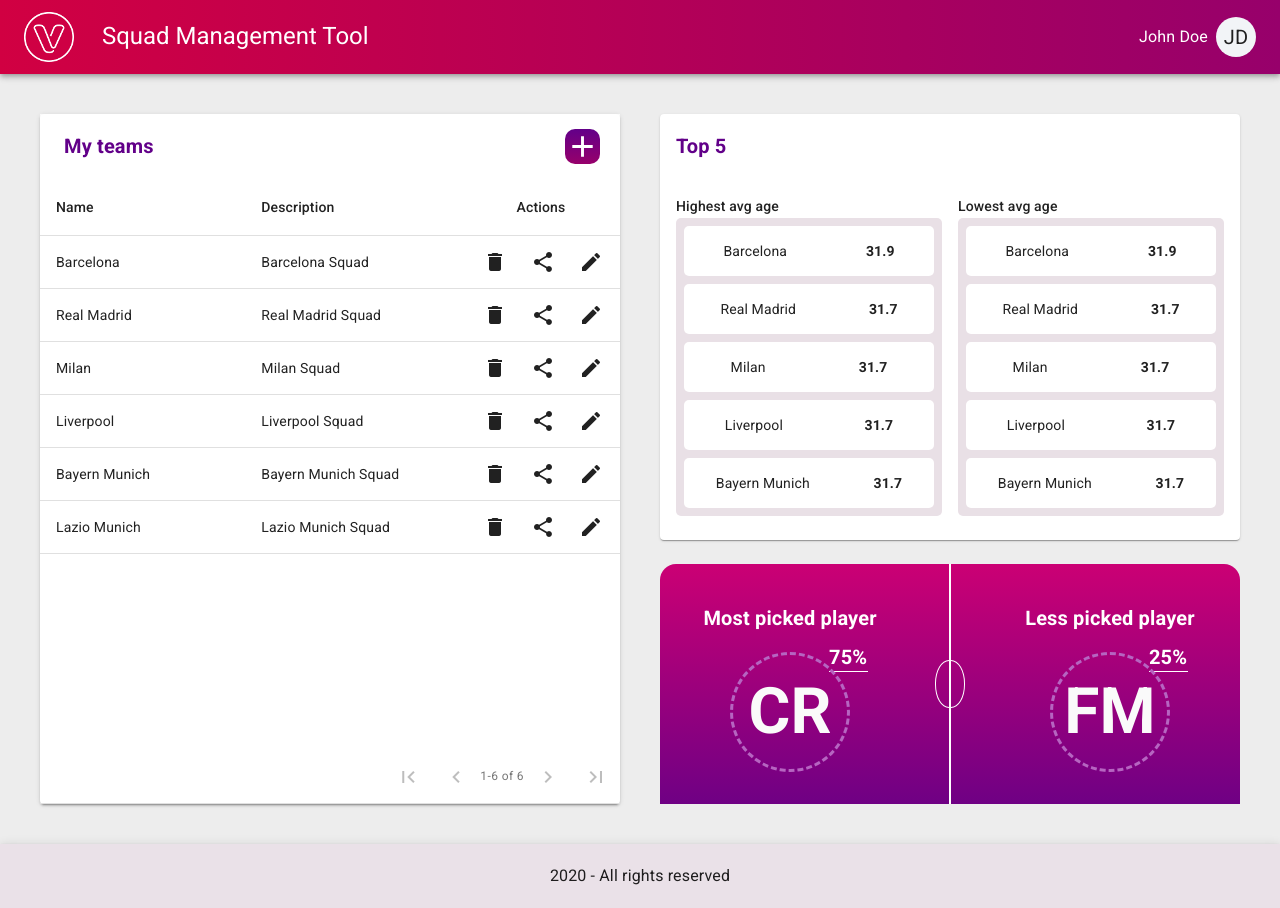
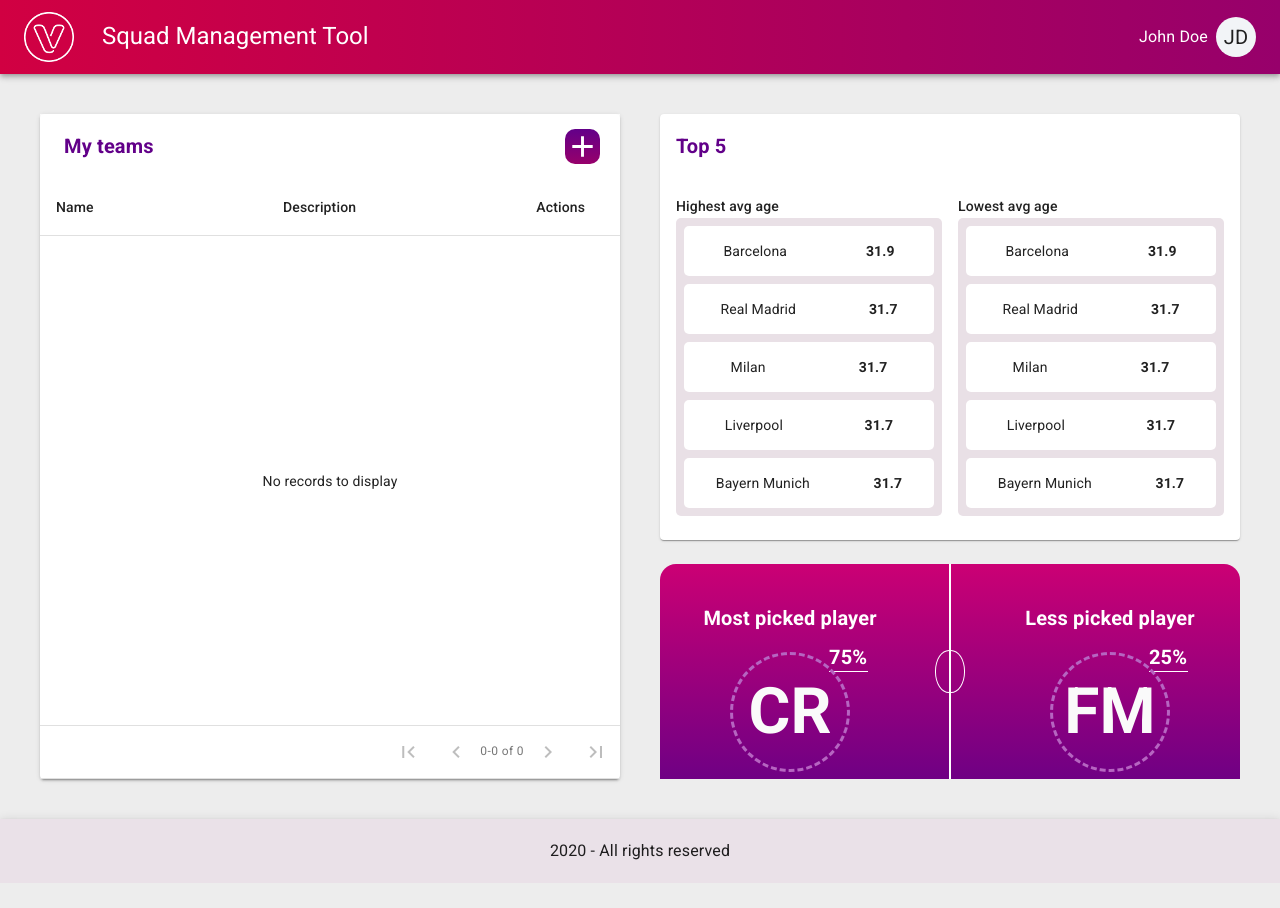
Before and after one commit to jaon82/squad-management-tool, a React (Create React App) app: page / in a window 1280 px wide. After the commit the page ends 883 px from the top, so only its background shows below. Built offline with nearby package versions, Linux system fonts and the light colour scheme.

Commit message:
Update team

```diff
--- a/src/AppRoute.tsx
+++ b/src/AppRoute.tsx
@@ -36,7 +36,13 @@ const AppRoute = (routeProps: AppRouteProps) => {
   const storageToken = "@venturus-squad-management-tool";
   const classes = useStyles();
   const Component = routeProps.component;
-  const [teams, setTeams] = useState<Team[]>([]);
+  let storageTeams = [];
+  const storageString = localStorage.getItem(storageToken);
+  if (storageString) {
+    const storageObject = JSON.parse(storageString);
+    storageTeams = storageObject.teams;
+  }
+  const [teams, setTeams] = useState<Team[]>(storageTeams);
 
   const updateTeams = (teams: Team[]) => {
     const storageString = localStorage.getItem(storageToken);
@@ -45,14 +51,6 @@ const AppRoute = (routeProps: AppRouteProps) => {
     localStorage.setItem(storageToken, JSON.stringify(storageObject));
     setTeams(teams);
   };
-
-  useEffect(() => {
-    const storageString = localStorage.getItem(storageToken);
-    if (storageString) {
-      const storageObject = JSON.parse(storageString);
-      setTeams(storageObject.teams);
-    }
-  }, []);
 
   return (
     <div className={classes.root}>
--- a/src/pages/Dashboard/MyTeams.tsx
+++ b/src/pages/Dashboard/MyTeams.tsx
@@ -3,6 +3,8 @@ import { useHistory } from "react-router-dom";
 import { makeStyles, Theme, createStyles } from "@material-ui/core/styles";
 import Add from "@material-ui/icons/Add";
 import MaterialTable from "material-table";
+
+import Team from "../../helpers/Team";
 
 const useStyles = makeStyles((theme: Theme) =>
   createStyles({
@@ -13,20 +15,9 @@ const useStyles = makeStyles((theme: Theme) =>
   })
 );
 
-interface Data {
-  id: number;
-  name: string;
-  description: string;
+interface Props {
+  teams: Team[];
 }
-
-const rows: Data[] = [
-  { id: 1, name: "Barcelona", description: "Barcelona Squad" },
-  { id: 2, name: "Real Madrid", description: "Real Madrid Squad" },
-  { id: 3, name: "Milan", description: "Milan Squad" },
-  { id: 4, name: "Liverpool", description: "Liverpool Squad" },
-  { id: 5, name: "Bayern Munich", description: "Bayern Munich Squad" },
-  { id: 6, name: "Lazio Munich", description: "Lazio Munich Squad" },
-];
 
 function AddBoxLarge() {
   return (
@@ -41,7 +32,7 @@ function AddBoxLarge() {
   );
 }
 
-function MyTeams() {
+function MyTeams({ teams }: Props) {
   const classes = useStyles();
   const history = useHistory();
 
@@ -53,7 +44,7 @@ function MyTeams() {
           { title: "Name", field: "name" },
           { title: "Description", field: "description" },
         ]}
-        data={rows}
+        data={teams}
         options={{
           sorting: true,
           search: false,
@@ -85,7 +76,7 @@ function MyTeams() {
             icon: "edit",
             tooltip: "Edit",
             onClick: (event, rowData: any) =>
-              history.push(`/team/${rowData.id}`),
+              history.push(`/team/${rowData.name}`),
           },
         ]}
       />
--- a/src/pages/Dashboard/index.tsx
+++ b/src/pages/Dashboard/index.tsx
@@ -6,13 +6,19 @@ import MyTeams from "./MyTeams";
 import TopFive from "./TopFive";
 import PickedPlayer from "./PickedPlayer";
 
+import Team from "../../helpers/Team";
+
 const useStyles = makeStyles((theme) => ({
   root: {
     height: "100%",
   },
 }));
 
-function Dashboard() {
+interface Props {
+  teams: Team[];
+}
+
+function Dashboard({ teams }: Props) {
   const classes = useStyles();
 
   return (
@@ -24,7 +30,7 @@ function Dashboard() {
       spacing={5}
     >
       <Grid item md={6} xs={12}>
-        <MyTeams />
+        <MyTeams teams={teams} />
       </Grid>
       <Grid item md={6} xs={12}>
         <Grid
--- a/src/pages/Team/TeamForm.tsx
+++ b/src/pages/Team/TeamForm.tsx
@@ -1,5 +1,5 @@
 import React, { useEffect, useState } from "react";
-import { useHistory } from "react-router-dom";
+import { useHistory, useParams } from "react-router-dom";
 import { makeStyles } from "@material-ui/core/styles";
 import clsx from "clsx";
 import { useForm, Controller } from "react-hook-form";
@@ -113,9 +113,14 @@ interface Props {
   updateTeams: any;
 }
 
+interface RouteParams {
+  name: string;
+}
+
 export default function TeamForm(props: Props) {
   const classes = useStyles();
   const history = useHistory();
+  const params = useParams<RouteParams>();
 
   const defaultValues = {
     name: "",
@@ -143,22 +148,35 @@ export default function TeamForm(props: Props) {
     mode: "onChange",
   });
 
-  /*useEffect(() => {
-    console.log("RESET");
-    const defaultValues = {
-      name: "",
-      description: "",
-      website: "",
-      type: "",
-      tags: [],
-      formation: "",
-    };
-    reset(defaultValues);
-  }, [reset]);*/
+  useEffect(() => {
+    if (params.name) {
+      const team = props.teams.find((team) => team.name === params.name);
+      if (!team) {
+        history.push("/");
+      }
+      const defaultValues = {
+        name: team?.name,
+        description: team?.description,
+        website: team?.website,
+        type: team?.type,
+        tags: team?.tags,
+        formation: team?.formation,
+      };
+      reset(defaultValues);
+    }
+  }, [history, params.name, props.teams, reset]);
 
   const onSubmit = (teamData: Team) => {
-    if (props.teams.find((team) => team.name === teamData.name)) {
+    const teamIndex = props.teams.findIndex(
+      (team) => team.name === teamData.name
+    );
+    if (teamIndex !== -1 && !params.name) {
       alert("Team exists");
+    } else if (teamIndex !== -1 && params.name) {
+      const teams = [...props.teams];
+      teams[teamIndex] = teamData;
+      props.updateTeams(teams);
+      history.push("/");
     } else {
       const teams = [...props.teams, teamData];
       props.updateTeams(teams);
@@ -307,7 +325,7 @@ export default function TeamForm(props: Props) {
                               chipContainer: classes.fullHeight,
                             }}
                             onChange={(chips) => props.onChange(chips)}
-                            value={props.value}
+                            defaultValue={props.value}
                           />
                         </FormControl>
                       )}
--- a/src/routes.tsx
+++ b/src/routes.tsx
@@ -11,8 +11,8 @@ function Routes() {
     <BrowserRouter>
       <Switch>
         <AppRoute exact path="/" component={Dashboard} />
-        <AppRoute path="/team" component={TeamForm} />
-        <AppRoute path="/team/:id" component={TeamForm} />
+        <AppRoute exact path="/team" component={TeamForm} />
+        <AppRoute exact path="/team/:name" component={TeamForm} />
       </Switch>
     </BrowserRouter>
   );
```
